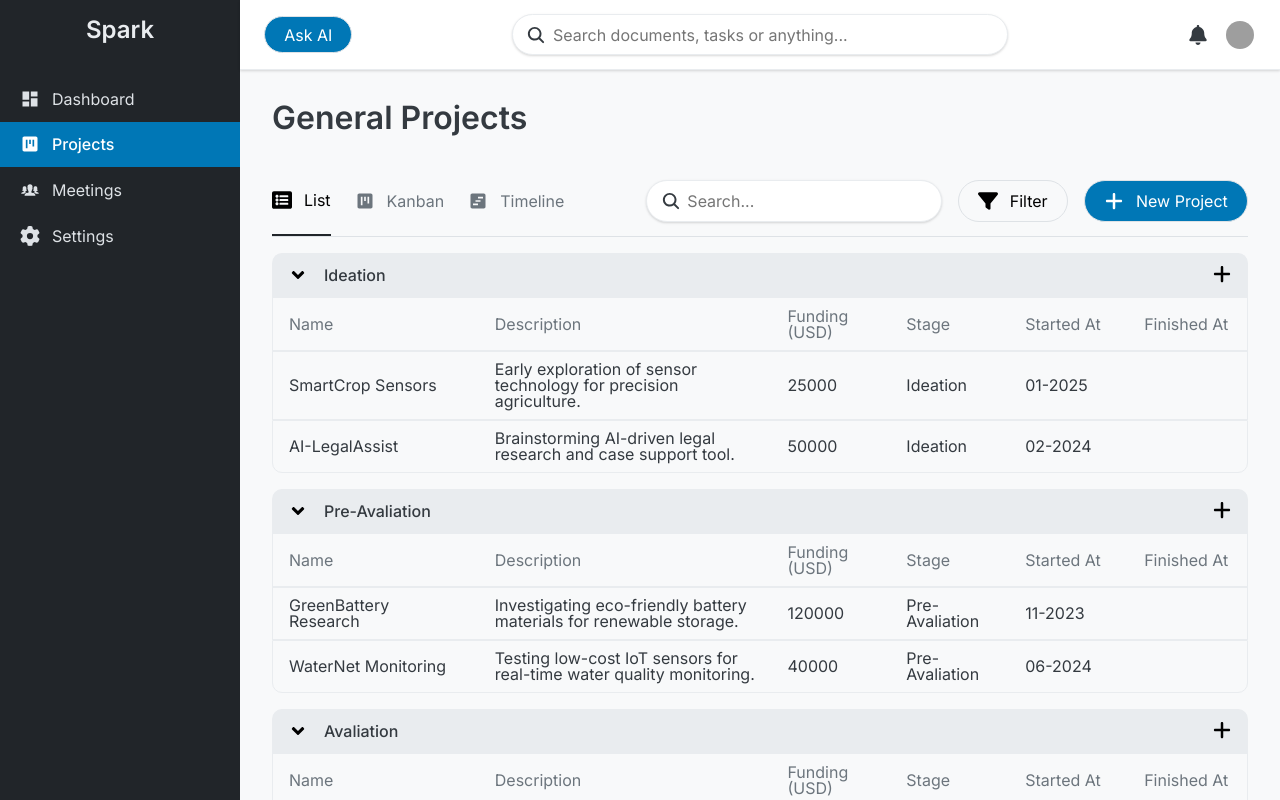
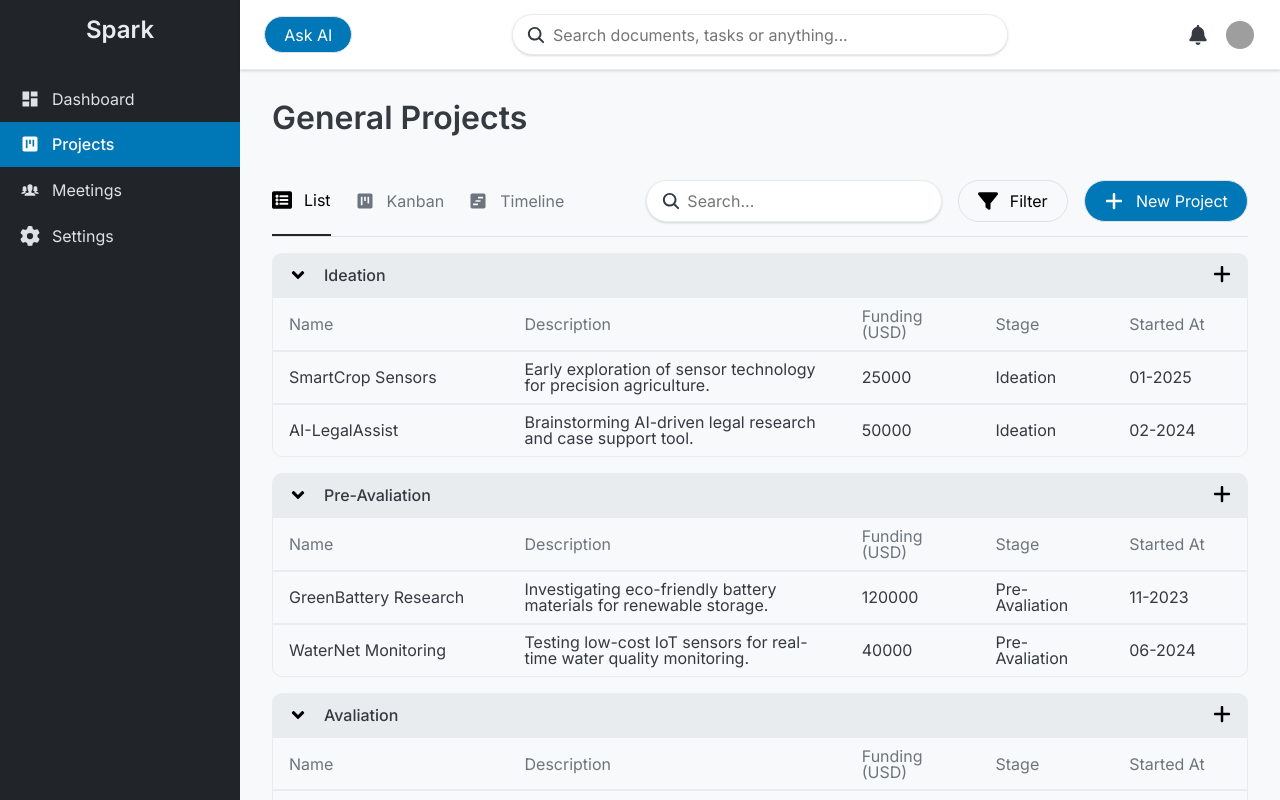
Before and after one commit to hiramepifanio/spark-app, a React (Vite) app: page /projects/general in a window 1280 px wide. Shown: the top 800 px of the page. Built offline with nearby package versions, Linux system fonts and the light colour scheme; grey boxes are pictures that could not be loaded.

Commit message:
Add column visibility state for projects in list view

```diff
--- a/src/components/ListViewTable/ListViewTable.jsx
+++ b/src/components/ListViewTable/ListViewTable.jsx
@@ -5,6 +5,11 @@ export default function ListViewTable({ data, columns }) {
   const table = useReactTable({
     data,
     columns,
+    state: {
+      columnVisibility: {
+        finishedAt: false
+      }
+    },
     getCoreRowModel: getCoreRowModel()
   })
 
--- a/src/components/ProjectsListView/ProjectsListView.jsx
+++ b/src/components/ProjectsListView/ProjectsListView.jsx
@@ -51,7 +51,7 @@ const projects = [
   {
     "name": "SmartBridge Safety",
     "startedAt": "04-2023",
-    "finishedAt": "09-2023",
+    "finishedAt": null,
     "funding": 75000,
     "stage": "Avaliation",
     "description": "Pilot system for monitoring bridge vibrations and structural safety."
@@ -83,7 +83,7 @@ const projects = [
   {
     "name": "Urban Mobility Platform",
     "startedAt": "10-2022",
-    "finishedAt": "05-2023",
+    "finishedAt": null,
     "funding": 300000,
     "stage": "Restructuring",
     "description": "Pivoting transport-sharing platform after initial user feedback."
```
